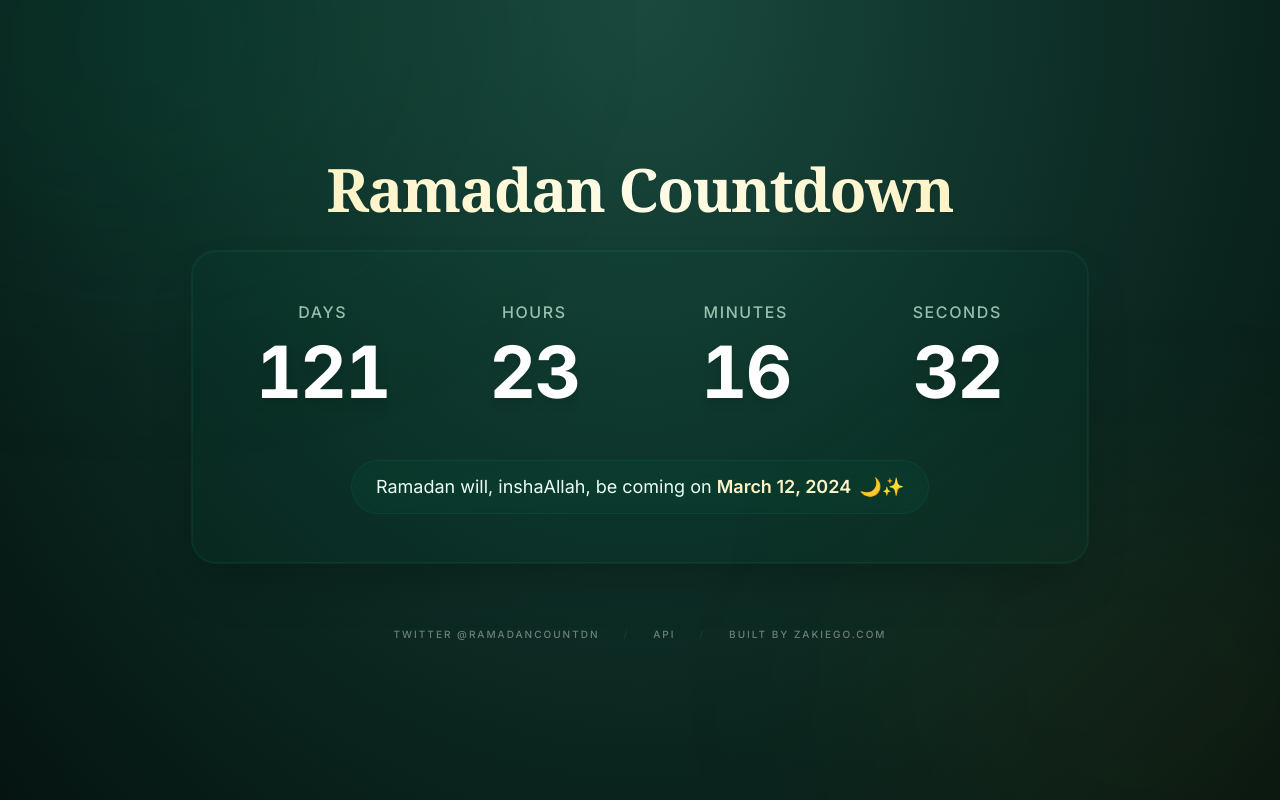
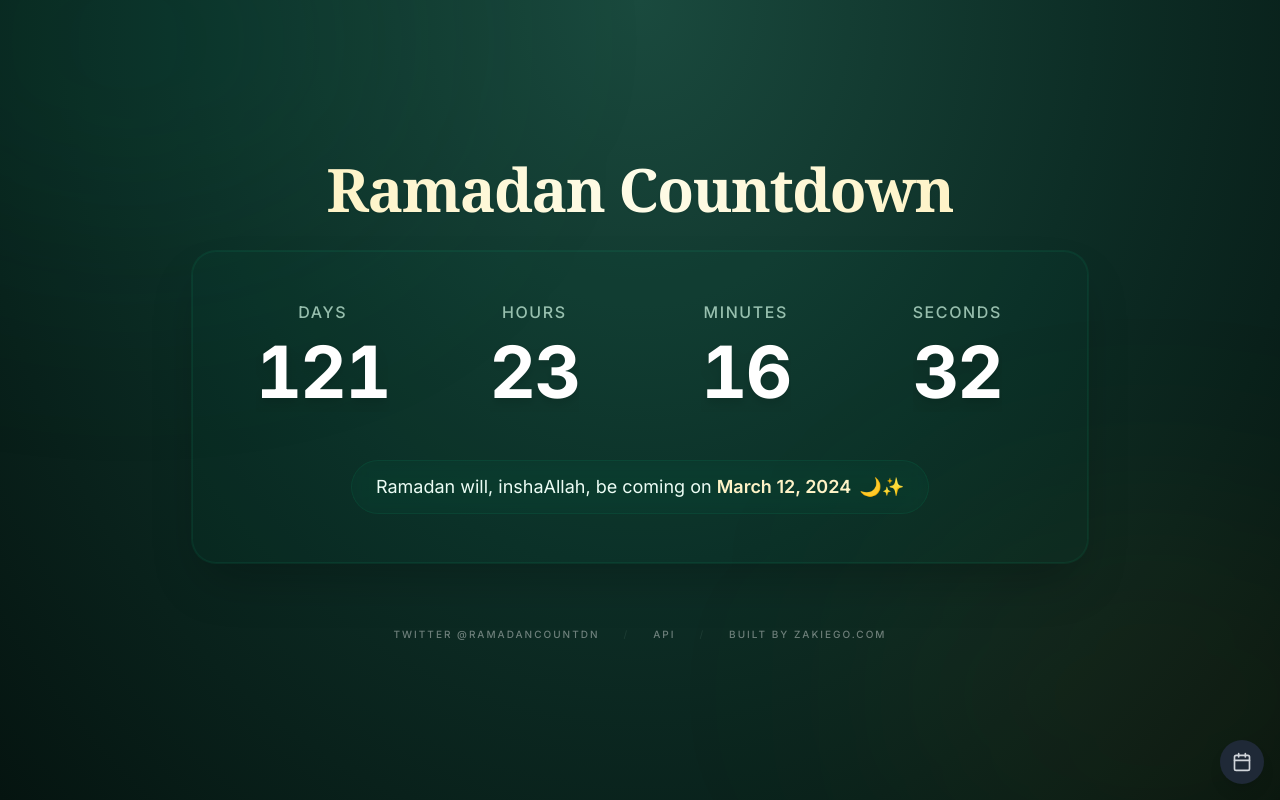
Before and after one commit to zakiego/ramadan-countdown, a Next.js app: page / in a window 1280 px wide. Built offline with nearby package versions, Linux system fonts and the light colour scheme.

Commit message:
feat: implement DevDate context and DevDatePicker component for simulating dates

```diff
--- a/src/app/(home)/countdown.tsx
+++ b/src/app/(home)/countdown.tsx
@@ -1,6 +1,7 @@
 "use client";
 
 import { createCountdown, type CreateCountdown } from "@/utils/countdown";
+import { useDevDate } from "@/context/DevDateContext";
 import { useCallback, useEffect, useMemo, useState } from "react";
 import { motion, AnimatePresence } from "framer-motion";
 
@@ -42,19 +43,22 @@ const NumberBox = ({ value, label }: { value: number; label: string }) => {
 };
 
 export default function Countdown(props: Props) {
+  const { getCurrentDate, simulatedDate } = useDevDate();
   const [countdown, setCountdown] = useState<
     CreateCountdown["countdown"] | null
   >(null);
 
   // Determine the next Ramadan on the client side based on current date
+  // Note: simulatedDate triggers re-render, getCurrentDate returns the correct date
   const nextRamadan = useMemo(() => {
-    const now = new Date();
+    const now = getCurrentDate();
     const ramadan = props.ramadans.find(
       (r) => new Date(r.ramadanStart) > now
     );
     // If no future Ramadan found, use the last one in the list
     return ramadan ?? props.ramadans[props.ramadans.length - 1];
-  }, [props.ramadans]);
+    // eslint-disable-next-line react-hooks/exhaustive-deps
+  }, [props.ramadans, simulatedDate]);
 
   const nextRamadanDate = useMemo(
     () => new Date(nextRamadan.ramadanStart),
@@ -62,13 +66,15 @@ export default function Countdown(props: Props) {
   );
 
   const updateCountdown = useCallback(() => {
-    const timezoneOffset = -(new Date().getTimezoneOffset() / 60);
+    const now = getCurrentDate();
+    const timezoneOffset = -(now.getTimezoneOffset() / 60);
     const result = createCountdown({
       nextRamadan: nextRamadanDate,
       timezoneOffset,
+      currentDate: now,
     });
     setCountdown(result.countdown);
-  }, [nextRamadanDate]);
+  }, [nextRamadanDate, getCurrentDate]);
 
   useEffect(() => {
     updateCountdown();
--- a/src/app/layout.tsx
+++ b/src/app/layout.tsx
@@ -2,6 +2,8 @@ import type { Metadata } from "next";
 import { Inter } from "next/font/google";
 import "./globals.css";
 import type { Viewport } from "next";
+import { DevDateProvider } from "@/context/DevDateContext";
+import { DevDatePicker } from "@/components/DevDatePicker";
 
 const inter = Inter({ subsets: ["latin"] });
 
@@ -51,7 +53,12 @@ export default function RootLayout({
 }) {
   return (
     <html lang="en">
-      <body className={inter.className}>{children}</body>
+      <body className={inter.className}>
+        <DevDateProvider>
+          {children}
+          <DevDatePicker />
+        </DevDateProvider>
+      </body>
     </html>
   );
 }
--- /dev/null
+++ b/src/components/DevDatePicker.tsx
@@ -0,0 +1,207 @@
+"use client";
+
+import { useDevDate } from "@/context/DevDateContext";
+import { ramadanData } from "@/data/ramadan";
+import { useState, useMemo } from "react";
+
+export function DevDatePicker() {
+  const { simulatedDate, setSimulatedDate, isSimulating } = useDevDate();
+  const [isMinimized, setIsMinimized] = useState(true);
+
+  // Find the most relevant Ramadan year for presets
+  // Hook must be called before any conditional return
+  const relevantRamadan = useMemo(() => {
+    const now = new Date();
+    // Find the first Ramadan that hasn't ended yet, or use the last one
+    return (
+      ramadanData.find((r) => r.ramadanEnd > now) ??
+      ramadanData[ramadanData.length - 1]
+    );
+  }, []);
+
+  const presets = useMemo(() => {
+    const r = relevantRamadan;
+    return [
+      {
+        label: "Before Ramadan",
+        description: "1 week before",
+        date: new Date(r.ramadanStart.getTime() - 7 * 24 * 60 * 60 * 1000),
+      },
+      {
+        label: "During Ramadan",
+        description: "Mid-Ramadan",
+        date: new Date(
+          r.ramadanStart.getTime() +
+            (r.ramadanEnd.getTime() - r.ramadanStart.getTime()) / 2
+        ),
+      },
+      {
+        label: "Eid al-Fitr",
+        description: r.eidAlFitr.toLocaleDateString(),
+        date: r.eidAlFitr,
+      },
+      {
+        label: "After Ramadan",
+        description: "1 week after Eid",
+        date: new Date(r.eidAlFitr.getTime() + 7 * 24 * 60 * 60 * 1000),
+      },
+    ];
+  }, [relevantRamadan]);
+
+  // Only render in development - must be after all hooks
+  if (process.env.NODE_ENV !== "development") {
+    return null;
+  }
+
+  const formatDateTimeLocal = (date: Date) => {
+    const pad = (n: number) => n.toString().padStart(2, "0");
+    return `${date.getFullYear()}-${pad(date.getMonth() + 1)}-${pad(date.getDate())}T${pad(date.getHours())}:${pad(date.getMinutes())}`;
+  };
+
+  const handleDateChange = (e: React.ChangeEvent<HTMLInputElement>) => {
+    const value = e.target.value;
+    if (value) {
+      setSimulatedDate(new Date(value));
+    }
+  };
+
+  if (isMinimized) {
+    return (
+      <button
+        type="button"
+        onClick={() => setIsMinimized(false)}
+        className={`fixed bottom-4 right-4 z-50 p-3 rounded-full shadow-lg transition-all hover:scale-110 ${
+          isSimulating
+            ? "bg-amber-500 text-white"
+            : "bg-gray-800 text-gray-300 hover:bg-gray-700"
+        }`}
+        title={
+          isSimulating
+            ? `Simulating: ${simulatedDate?.toLocaleDateString()}`
+            : "Open Date Picker"
+        }
+      >
+        <svg
+          xmlns="http://www.w3.org/2000/svg"
+          width="20"
+          height="20"
+          viewBox="0 0 24 24"
+          fill="none"
+          stroke="currentColor"
+          strokeWidth="2"
+          strokeLinecap="round"
+          strokeLinejoin="round"
+        >
+          <rect x="3" y="4" width="18" height="18" rx="2" ry="2" />
+          <line x1="16" y1="2" x2="16" y2="6" />
+          <line x1="8" y1="2" x2="8" y2="6" />
+          <line x1="3" y1="10" x2="21" y2="10" />
+        </svg>
+        {isSimulating && (
+          <span className="absolute -top-1 -right-1 w-3 h-3 bg-red-500 rounded-full animate-pulse" />
+        )}
+      </button>
+    );
+  }
+
+  return (
+    <div className="fixed bottom-4 right-4 z-50 w-72 bg-gray-900 border border-gray-700 rounded-lg shadow-2xl overflow-hidden">
+      {/* Header */}
+      <div className="flex items-center justify-between px-3 py-2 bg-gray-800 border-b border-gray-700">
+        <span className="text-sm font-medium text-gray-200">
+          Dev Date Picker
+        </span>
+        <button
+          type="button"
+          onClick={() => setIsMinimized(true)}
+          className="p-1 text-gray-400 hover:text-white transition-colors"
+        >
+          <svg
+            xmlns="http://www.w3.org/2000/svg"
+            width="16"
+            height="16"
+            viewBox="0 0 24 24"
+            fill="none"
+            stroke="currentColor"
+            strokeWidth="2"
+            strokeLinecap="round"
+            strokeLinejoin="round"
+          >
+            <line x1="5" y1="12" x2="19" y2="12" />
+          </svg>
+        </button>
+      </div>
+
+      <div className="p-3 space-y-3">
+        {/* Current Status */}
+        <div className="text-xs text-gray-400">
+          {isSimulating ? (
+            <div className="flex items-center gap-2">
+              <span className="w-2 h-2 bg-amber-500 rounded-full animate-pulse" />
+              <span>
+                Simulating:{" "}
+                <span className="text-amber-400">
+                  {simulatedDate?.toLocaleString()}
+                </span>
+              </span>
+            </div>
+          ) : (
+            <div className="flex items-center gap-2">
+              <span className="w-2 h-2 bg-green-500 rounded-full" />
+              <span>Using real time</span>
+            </div>
+          )}
+        </div>
+
+        {/* Date Input */}
+        <div>
+          <label
+            htmlFor="dev-date-input"
+            className="block text-xs text-gray-400 mb-1"
+          >
+            Custom Date & Time
+          </label>
+          <input
+            id="dev-date-input"
+            type="datetime-local"
+            value={simulatedDate ? formatDateTimeLocal(simulatedDate) : ""}
+            onChange={handleDateChange}
+            className="w-full px-2 py-1.5 text-sm bg-gray-800 border border-gray-600 rounded text-gray-200 focus:outline-none focus:border-emerald-500"
+          />
+        </div>
+
+        {/* Quick Presets */}
+        <div>
+          <div className="text-xs text-gray-400 mb-2">
+            Quick Presets ({relevantRamadan.year})
+          </div>
+          <div className="grid grid-cols-2 gap-2">
+            {presets.map((preset) => (
+              <button
+                key={preset.label}
+                type="button"
+                onClick={() => setSimulatedDate(preset.date)}
+                className="px-2 py-1.5 text-xs bg-gray-800 hover:bg-gray-700 border border-gray-600 rounded text-gray-300 transition-colors text-left"
+              >
+                <div className="font-medium">{preset.label}</div>
+                <div className="text-gray-500 text-[10px]">
+                  {preset.description}
+                </div>
+              </button>
+            ))}
+          </div>
+        </div>
+
+        {/* Reset Button */}
+        <button
+          type="button"
+          onClick={() => setSimulatedDate(null)}
+          disabled={!isSimulating}
+          className="w-full px-3 py-1.5 text-sm bg-emerald-600 hover:bg-emerald-700 disabled:bg-gray-700 disabled:text-gray-500 text-white rounded transition-colors"
+        >
+          Reset to Real Time
+        </button>
+      </div>
+    </div>
+  );
+}
--- /dev/null
+++ b/src/context/DevDateContext.tsx
@@ -0,0 +1,91 @@
+"use client";
+
+import {
+  createContext,
+  useContext,
+  useState,
+  useEffect,
+  useCallback,
+  type ReactNode,
+} from "react";
+
+const STORAGE_KEY = "dev-simulated-date";
+
+interface DevDateContextType {
+  simulatedDate: Date | null;
+  setSimulatedDate: (date: Date | null) => void;
+  getCurrentDate: () => Date;
+  isSimulating: boolean;
+}
+
+const DevDateContext = createContext<DevDateContextType | null>(null);
+
+export function useDevDate() {
+  const context = useContext(DevDateContext);
+  if (!context) {
+    // Return default values when context is not available (production)
+    return {
+      simulatedDate: null,
+      setSimulatedDate: () => {},
+      getCurrentDate: () => new Date(),
+      isSimulating: false,
+    };
+  }
+  return context;
+}
+
+interface DevDateProviderProps {
+  children: ReactNode;
+}
+
+export function DevDateProvider({ children }: DevDateProviderProps) {
+  const [simulatedDate, setSimulatedDateState] = useState<Date | null>(null);
+  const [isHydrated, setIsHydrated] = useState(false);
+
+  // Load from localStorage on mount
+  useEffect(() => {
+    const stored = localStorage.getItem(STORAGE_KEY);
+    if (stored) {
+      try {
+        const date = new Date(stored);
+        if (!Number.isNaN(date.getTime())) {
+          setSimulatedDateState(date);
+        }
+      } catch {
+        localStorage.removeItem(STORAGE_KEY);
+      }
+    }
+    setIsHydrated(true);
+  }, []);
+
+  const setSimulatedDate = useCallback((date: Date | null) => {
+    setSimulatedDateState(date);
+    if (date) {
+      localStorage.setItem(STORAGE_KEY, date.toISOString());
+    } else {
+      localStorage.removeItem(STORAGE_KEY);
+    }
+  }, []);
+
+  const getCurrentDate = useCallback(() => {
+    return simulatedDate ?? new Date();
+  }, [simulatedDate]);
+
+  // Don't render until hydrated to prevent hydration mismatch
+  if (!isHydrated) {
+    return <>{children}</>;
+  }
+
+  return (
+    <DevDateContext.Provider
+      value={{
+        simulatedDate,
+        setSimulatedDate,
+        getCurrentDate,
+        isSimulating: simulatedDate !== null,
+      }}
+    >
+      {children}
+    </DevDateContext.Provider>
+  );
+}
--- a/src/utils/countdown.ts
+++ b/src/utils/countdown.ts
@@ -1,11 +1,14 @@
 export function createCountdown({
   nextRamadan,
   timezoneOffset,
+  currentDate: providedDate,
 }: {
   nextRamadan: Date;
   timezoneOffset: number;
+  /** Optional: Override the current date (for dev testing) */
+  currentDate?: Date;
 }) {
-  const currentDate = new Date();
+  const currentDate = providedDate ?? new Date();
   const currentDateWithTimezoneOffset = new Date(
     currentDate.getTime() + timezoneOffset * 60 * 60 * 1000,
   );
```
